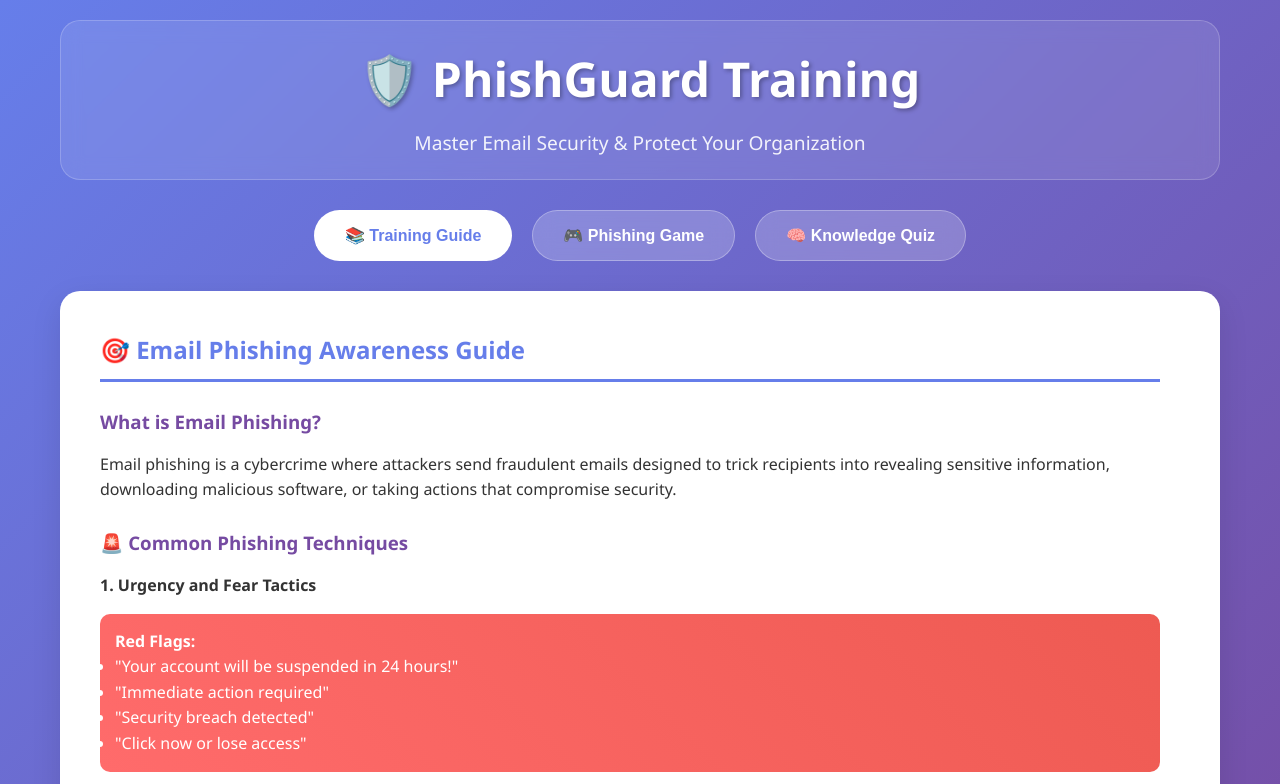
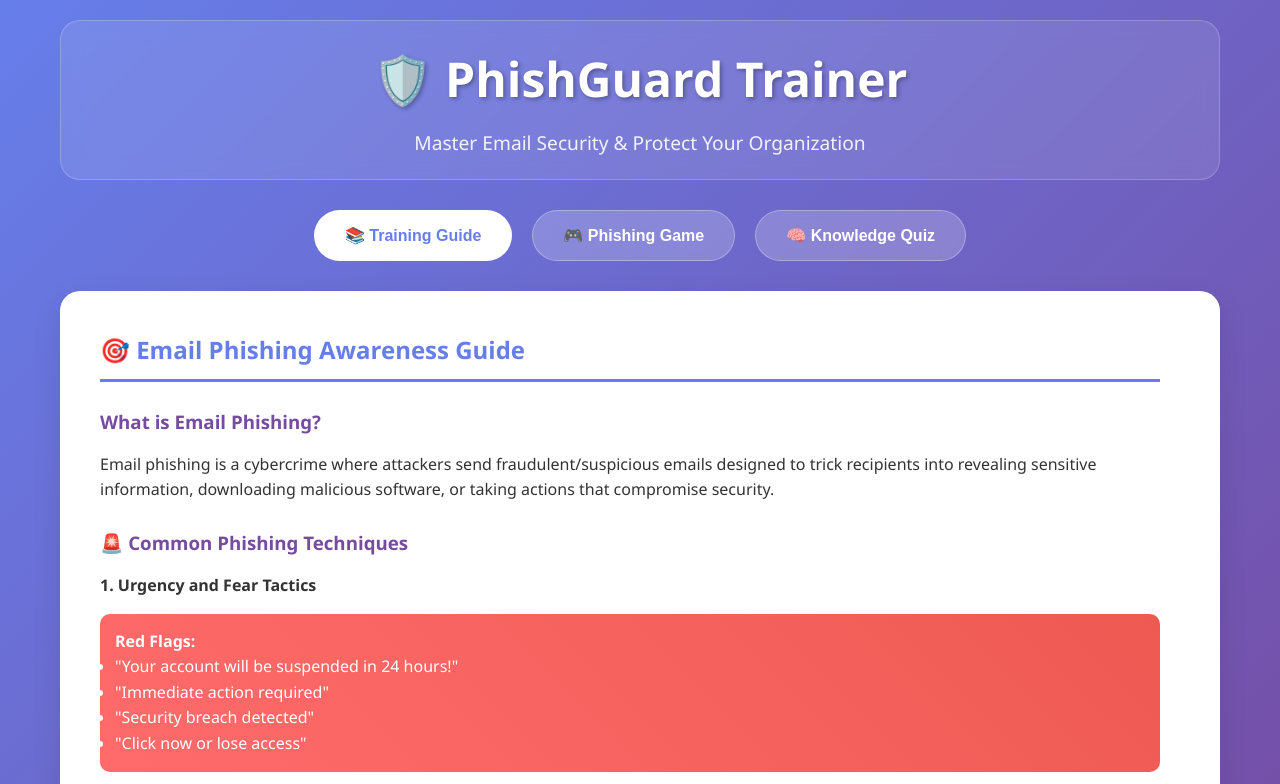
Before and after one commit to marcoroscioli/phishing-training, a plain HTML site: page index.html in a window 1280 px wide. Shown: the top 784 px of the page. Drawn offline with Linux system fonts and the light colour scheme.

Commit message:
Update index.html

```diff
--- a/index.html
+++ b/index.html
@@ -272,7 +272,7 @@
 <body>
     <div class="container">
         <header class="header">
-            <h1>🛡️ PhishGuard Training</h1>
+            <h1>🛡️ PhishGuard Trainer</h1>
             <p>Master Email Security & Protect Your Organization</p>
         </header>
 
@@ -287,7 +287,7 @@
                 <h2>🎯 Email Phishing Awareness Guide</h2>
 
                 <h3>What is Email Phishing?</h3>
-                <p>Email phishing is a cybercrime where attackers send fraudulent emails designed to trick recipients into revealing sensitive information, downloading malicious software, or taking actions that compromise security.</p>
+                <p>Email phishing is a cybercrime where attackers send fraudulent/suspicious emails designed to trick recipients into revealing sensitive information, downloading malicious software, or taking actions that compromise security.</p>
 
                 <h3>🚨 Common Phishing Techniques</h3>
 
```
